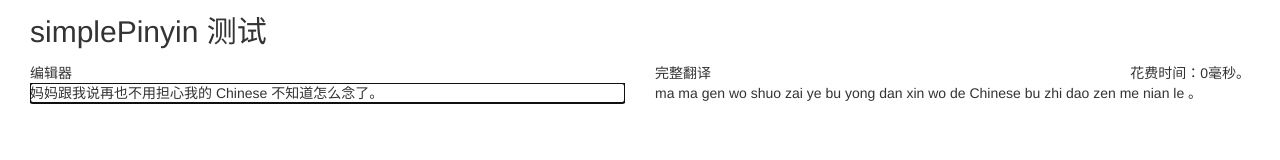
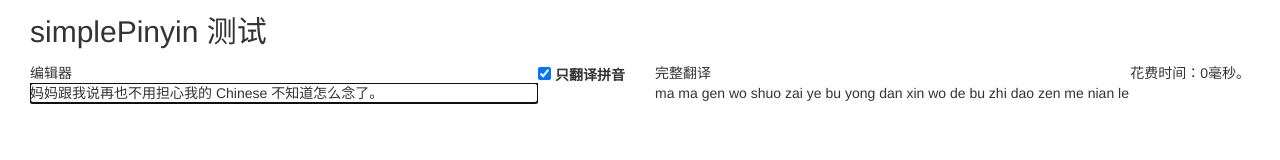
Before and after one commit to xuqingkuang/simple-pinyin, a website built with webpack: page index.html in a window 1280 px wide. Built offline with nearby package versions, Linux system fonts and the light colour scheme.

Commit message:
+ pinyinOnly options

```diff
--- a/index.html
+++ b/index.html
@@ -12,7 +12,7 @@
       height: 100%;
       width: 100%;
     }
-    #time {
+    .pull-right {
       float: right;
     }
     .card-block {
@@ -33,7 +33,13 @@
       <h2>simplePinyin 测试</h2>
       <div id="editor-container" class="col-xs-12 col-sm-6">
         <div class="card">
-          <div class="card-header">编辑器</div>
+          <div class="card-header">
+            编辑器
+            <label class="pull-right">
+              <input id="pinyinOnly" type="checkbox" checked />
+              只翻译拼音
+            </label>
+          </div>
           <div class="card-block">
             <div id="editor" class="form-group" contenteditable="true">
               妈妈跟我说再也不用担心我的 Chinese 不知道怎么念了。
@@ -46,7 +52,7 @@
           <div class="card">
             <div class="card-header">
               完整翻译
-              <span id="time"></span>
+              <span id="time" class="pull-right"></span>
             </div>
             <div class="card-block">
               <div id="pinyin" class="form-group"></div>
@@ -58,8 +64,10 @@
     <script src="./dist/index.min.js"></script>
     <script>
       var $editor = document.getElementById('editor'),
+          $pinyinOnly = document.getElementById('pinyinOnly'),
           $pinyin = document.getElementById('pinyin'),
           $time = document.getElementById('time'),
+          options = { pinyinOnly: true },
           timer,
           text,
           now,
@@ -68,7 +76,7 @@
       var translate = function() {
         text = $editor.innerText;
         now = new Date();
-        pinyin = simplePinyin.default(text);
+        pinyin = simplePinyin.default(text, options);
         time = (new Date()) - now;
         $time.innerText = '花费时间：' + time + '毫秒。'
         console.log(JSON.stringify(pinyin));
@@ -79,6 +87,10 @@
         clearTimeout(timer);
         timer = setTimeout(translate, 300);
       });
+      $pinyinOnly.addEventListener('change', function() {
+        options.pinyinOnly = $pinyinOnly.checked;
+        translate();
+      })
       translate();
     </script>
   </body>
--- a/src/__tests__/simple-pinyin.test.ts
+++ b/src/__tests__/simple-pinyin.test.ts
@@ -1,20 +1,44 @@
 import simplePinyin from '../index';
 
-describe('simplePinyin Convert funtions', () => {
+describe('simplePinyin translation', () => {
   it('should returns orginal English', () => {
     expect(simplePinyin('Hello world')).toEqual(
+      []
+    );
+  });
+
+  it('should returns Chinese Pinyin', () => {
+    expect(simplePinyin('你好，简单拼音')).toEqual(
+      ['ni', 'hao', 'jian', 'dan', 'pin', 'yin']
+    );
+  });
+
+  it('should return mixed Pinyin and English', () => {
+    expect(simplePinyin('你好，simplePinyin')).toEqual(
+      ['ni', 'hao']
+    );
+  });
+});
+
+describe('simplePinyin translation funtions', () => {
+  const options = {
+    pinyinOnly: false,
+  };
+
+  it('should returns orginal English', () => {
+    expect(simplePinyin('Hello world', options)).toEqual(
       ['Hello', 'world']
     );
   });
 
   it('should returns Chinese Pinyin', () => {
-    expect(simplePinyin('你好，简单拼音')).toEqual(
+    expect(simplePinyin('你好，简单拼音', options)).toEqual(
       ['ni', 'hao', '，', 'jian', 'dan', 'pin', 'yin']
     );
   });
 
   it('should return mixed Pinyin and English', () => {
-    expect(simplePinyin('你好，simplePinyin')).toEqual(
+    expect(simplePinyin('你好，simplePinyin', options)).toEqual(
       ['ni', 'hao', '，', 'simplePinyin']
     );
   });
--- a/src/simple-pinyin.ts
+++ b/src/simple-pinyin.ts
@@ -4,6 +4,17 @@ interface IPinyinLetters {
   first: string;
   py: string;
 }
+
+interface IOptions {
+  pinyinOnly: boolean;
+}
+
+/**
+ * Default Options
+ */
+const DEFAULT_OPTIONS: IOptions = {
+  pinyinOnly: true,
+};
 
 /**
  * RegExp for normal string;
@@ -53,7 +64,7 @@ const getFilter = () => {
  * @param {string} sentence The chineseWords word.
  * returns {object}
  */
-const simplePinyin = (sentence: string): string[] => {
+const simplePinyin = (sentence: string, options: IOptions = DEFAULT_OPTIONS): string[] => {
   if (typeof sentence !== 'string') {
     throw TypeError('Input for simplePinyin must be string');
   }
@@ -67,13 +78,16 @@ const simplePinyin = (sentence: string): string[] => {
     // Get the character one by one
     const str = sentence.substr(i, 1);
 
-    // empty space
+    // skip empty space
     if (str.trim().length === 0 || str === ' ') {
       continue;
     }
 
     // Process normal english
     if (NORMAL_STRING.test(str)) {
+      if (options.pinyinOnly) {
+        continue;
+      }
       const previousStr = sentence.substr(i - 1, 1);
       if (i !== 0 && NORMAL_STRING.test(previousStr)) {
         pinyin[pinyin.length - 1] += str;
@@ -87,6 +101,9 @@ const simplePinyin = (sentence: string): string[] => {
     const iterator = getIterator(str);
     const targetRow = dataFilter(iterator);
     if (!targetRow) {
+      if (options.pinyinOnly) {
+        continue;
+      }
       pinyin.push(str);
       continue;
     }
```
Also changed, not shown: README.md, dist/index.min.js, 1 other file.
